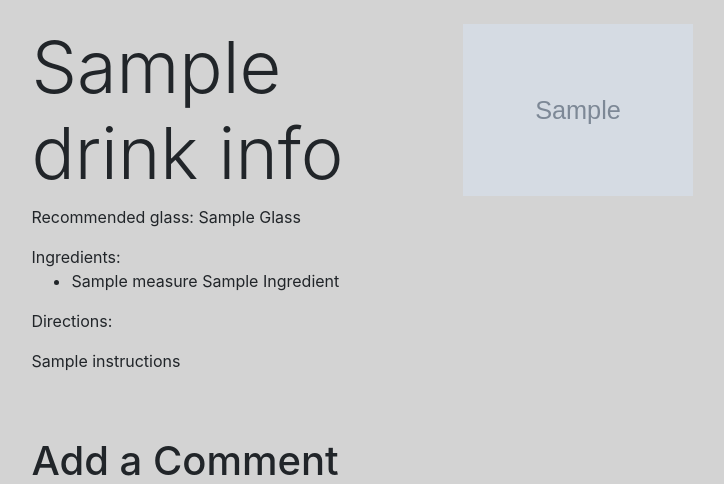
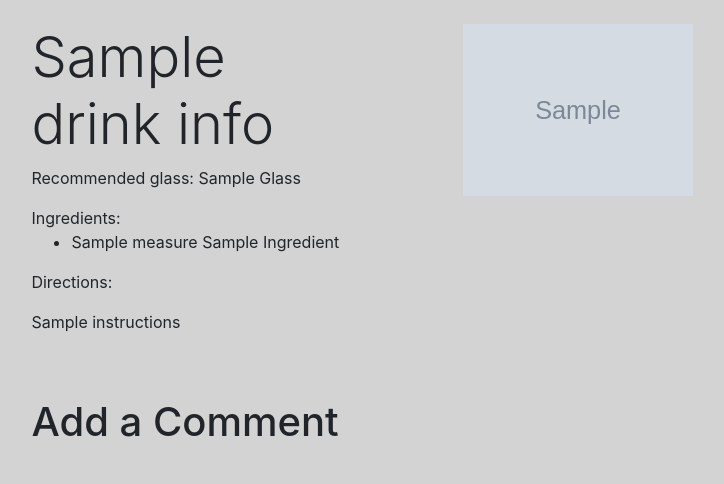
Before and after one commit to cookm353/Drinkr, a Flask app: template templates/drinks/drink_detail.html in a window 1280 px wide. Shown: the part 70-554 px from the top of the page, without its empty margins (278-1002 px from the left). Run offline with Flask 2, Linux system fonts and the light colour scheme; tables that the repository leaves empty hold one stand-in row (values such as "Sample post"); the template is opened without the code that fills it: values that come from a table or form of the project are taken from there, most other values are stand-ins (such as "Sample title", 1, 10 or a date in 2020); grey boxes marked "Sample" are stand-in pictures; some libraries are stand-ins or nearby versions.

Commit message:
tweaking display size

```diff
--- a/templates/drinks/drink_detail.html
+++ b/templates/drinks/drink_detail.html
@@ -9,7 +9,7 @@
             <div class="col">
                 <div class="row">
                     <div class="col-10">
-                        <h1 class="display-3">{{drinkInfo[0]['name']}}</h1>
+                        <h1 class="display-4">{{drinkInfo[0]['name']}}</h1>
                     </div>
                     <div class="col-2">
                         {% if g.user %}
```
